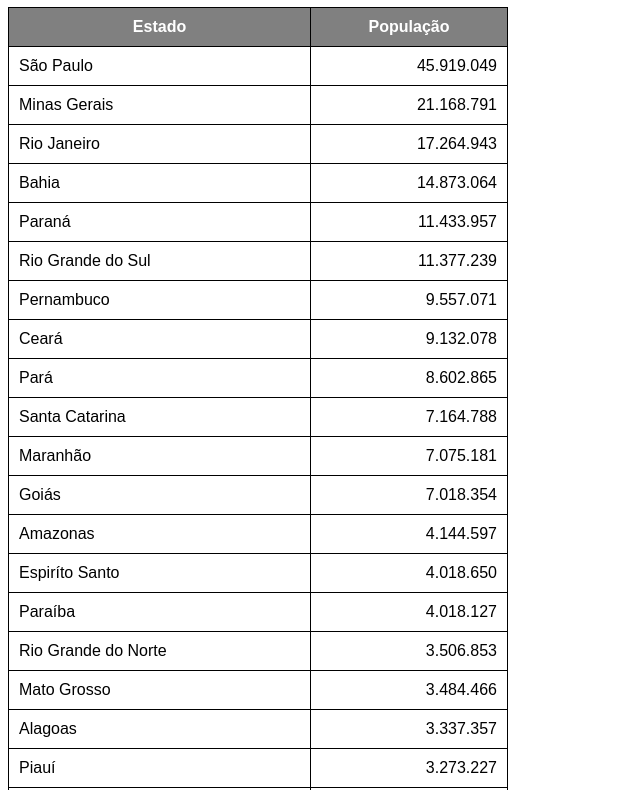
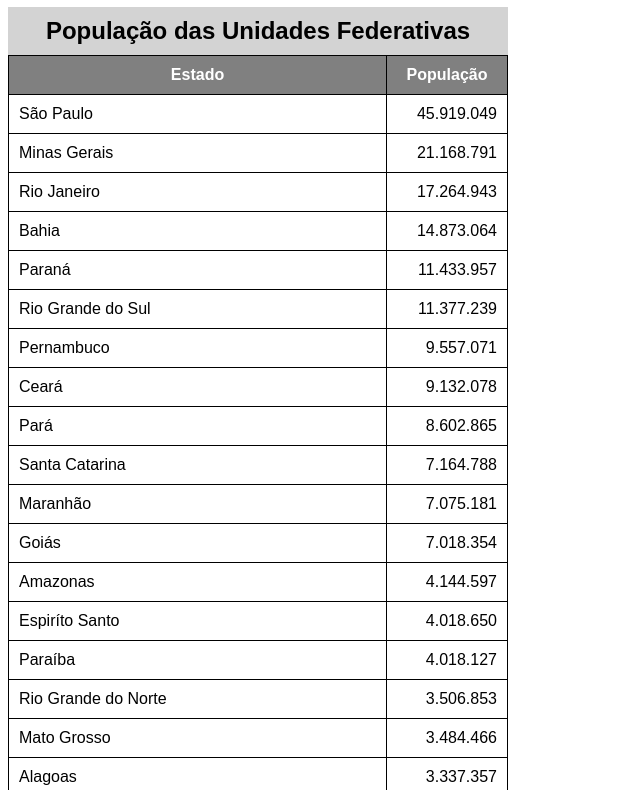
Before and after one commit to IleanRodrigo/html-css, a plain HTML site: page exercicios/ex023/tabela002.html in a window 1280 px wide. Shown: the part 73-863 px from the top of the page, without its empty margins (0-640 px from the left). Drawn offline with Linux system fonts and the light colour scheme.

Commit message:
caption e escopo

```diff
--- a/exercicios/ex023/tabela002.html
+++ b/exercicios/ex023/tabela002.html
@@ -19,6 +19,13 @@
       th {
         border: 1px solid black;
         padding: 10px;
+      }
+
+      caption {
+        font-size: 1.5em;
+        font-weight: bold;
+        padding: 10px;
+        background-color: lightgray;
       }
 
       thead,
@@ -45,10 +52,13 @@
           TR, TD, TH
     -->
     <table>
+      <caption>
+        População das Unidades Federativas
+      </caption>
       <thead>
         <tr>
-          <th>Estado</th>
-          <th>População</th>
+          <th scope="col">Estado</th>
+          <th scope="col" style="width: 100px">População</th>
         </tr>
       </thead>
       <tbody>
@@ -163,7 +173,7 @@
       </tbody>
       <tfoot>
         <tr>
-          <th>Total de Habitantes</th>
+          <th scope="row">Total de Habitantes</th>
           <td class="num"><strong>210.147.125</strong></td>
         </tr>
       </tfoot>
```
